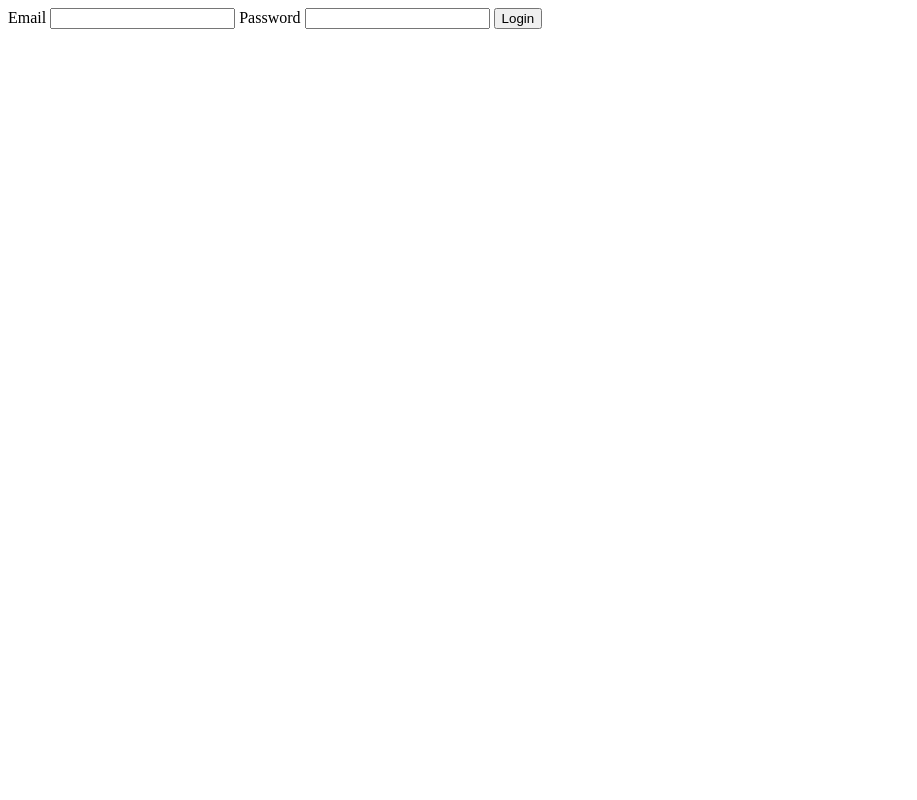
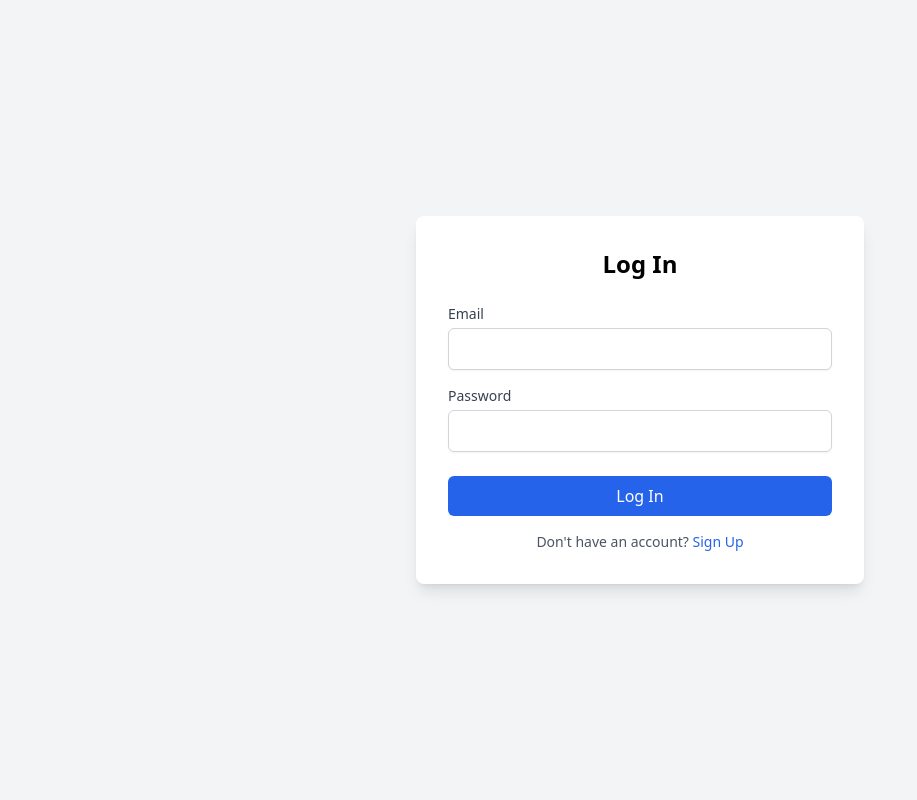
Before and after one commit to OussamaBenoujja/CourseLab, a PHP site: page /views/auth/login.php in a window 1280 px wide. Shown: the whole page, without its empty margins (0-917 px from the left). Run offline with PHP 8.4, Linux system fonts and the light colour scheme; some libraries are stand-ins or nearby versions.

Commit message:
created the login page

```diff
--- a/views/auth/login.php
+++ b/views/auth/login.php
@@ -1,30 +1,53 @@
+<?php
+session_start();
+if (isset($_SESSION['user_id'])) {
+    header('Location: dashboard.php');
+    exit();
+}
+?>
+
 <!DOCTYPE html>
 <html lang="en">
 <head>
     <meta charset="UTF-8">
     <meta name="viewport" content="width=device-width, initial-scale=1.0">
-    <title>Login</title>
+    <title>Login - CourseLab</title>
+    <script src="https://cdn.tailwindcss.com"></script>
 </head>
-<body>
+<body class="bg-gray-100 flex items-center justify-center min-h-screen">
+    <div class="bg-white p-8 rounded-lg shadow-lg w-full max-w-md">
+        <h2 class="text-2xl font-bold mb-6 text-center">Log In</h2>
+        <?php if(isset($_SESSION['error'])): ?>
+            <p class="text-red-600 text-center mb-4"><?php echo $_SESSION['error']; unset($_SESSION['error']); ?></p>
+        <?php endif; ?>
+        <form action="login_process.php" method="POST">
+            <!-- Email -->
+            <div class="mb-4">
+                <label for="email" class="block text-sm font-medium text-gray-700">Email</label>
+                <input type="email" name="email" id="email" required
+                    class="mt-1 block w-full px-3 py-2 border border-gray-300 rounded-md shadow-sm focus:outline-none focus:ring-blue-500 focus:border-blue-500">
+            </div>
 
+            <!-- Password -->
+            <div class="mb-6">
+                <label for="password" class="block text-sm font-medium text-gray-700">Password</label>
+                <input type="password" name="password" id="password" required
+                    class="mt-1 block w-full px-3 py-2 border border-gray-300 rounded-md shadow-sm focus:outline-none focus:ring-blue-500 focus:border-blue-500">
+            </div>
 
-<main>
+            <!-- Submit Button -->
+            <div>
+                <button type="submit"
+                    class="w-full bg-blue-600 text-white py-2 px-4 rounded-md hover:bg-blue-700 focus:outline-none focus:ring-2 focus:ring-blue-500 focus:ring-offset-2">
+                    Log In
+                </button>
+            </div>
 
-    <form>
-
-        <label for="email">Email</label>
-        <input type="email" name="email" id="email" required>
-
-        <label for="password">Password</label>
-        <input type="password" name="password" id="password" required>
-
-        <button type="submit">Login</button>
-
-    </form>
-
-</main
-
-
-
+            <!-- Signup Link -->
+            <div class="mt-4 text-center">
+                <p class="text-sm text-gray-600">Don't have an account? <a href="signup.php" class="text-blue-600 hover:underline">Sign Up</a></p>
+            </div>
+        </form>
+    </div>
 </body>
 </html>
```
